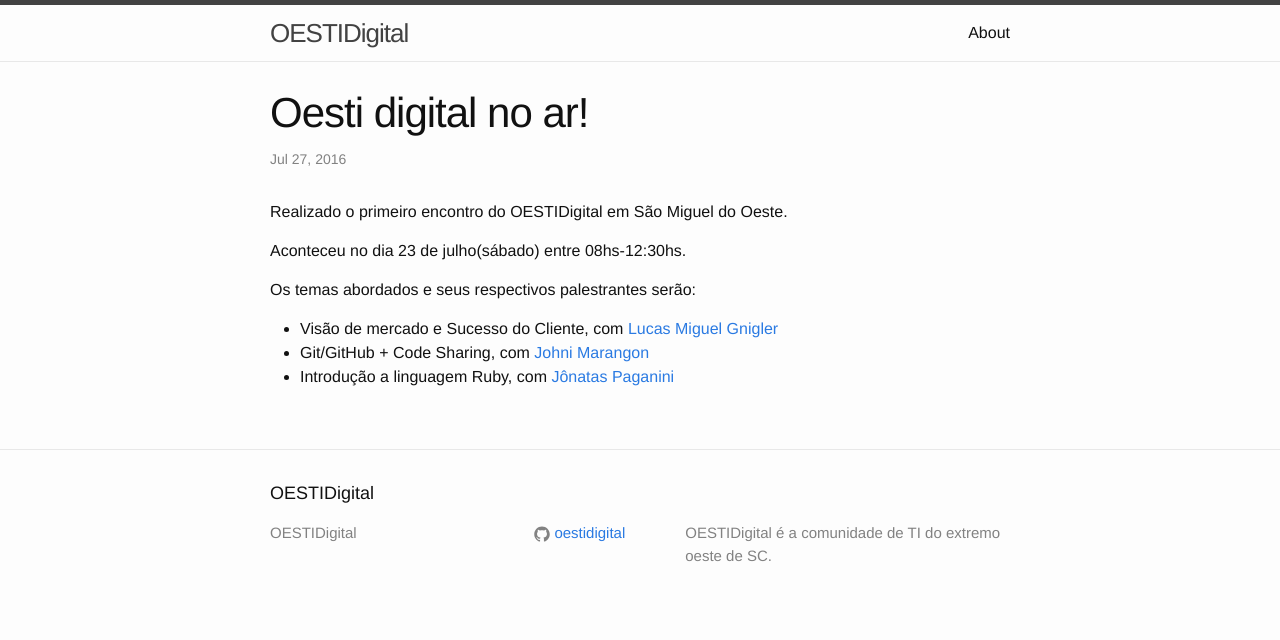
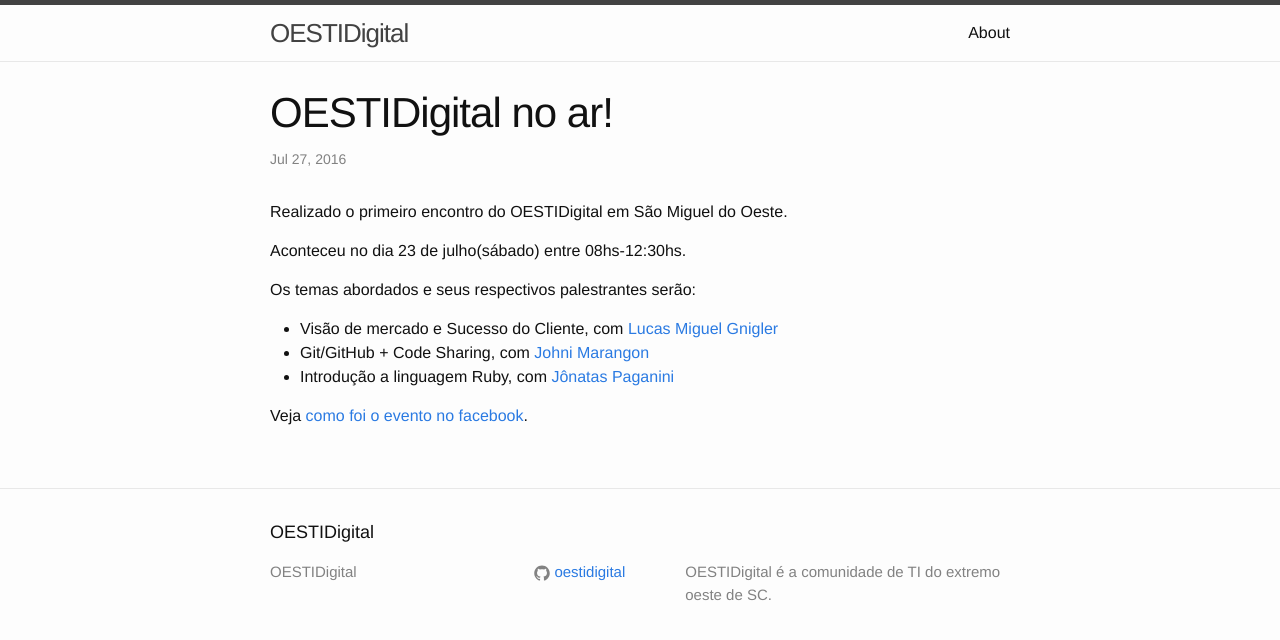
Before and after one commit to OESTIDigital/OESTIDigital.github.io, a Jekyll site: the page built from _posts/2016-07-27-oestidigital-no-ar.markdown, in a window 1280 px wide. Shown: the top 640 px of the page. Built offline with Jekyll 4.4.1, drawn with Linux system fonts in a browser that asks for light colours.

Commit message:
improving

```diff
--- a/_posts/2016-07-27-oestidigital-no-ar.markdown
+++ b/_posts/2016-07-27-oestidigital-no-ar.markdown
@@ -1,6 +1,6 @@
 ---
 layout: post
-title:  "Oesti digital no ar!"
+title:  "OESTIDigital no ar!"
 date:   2016-07-27 01:18:27 -0300
 categories: evento
 ---
@@ -10,6 +10,9 @@ Realizado o primeiro encontro do OESTIDigital em São Miguel do Oeste.
 Aconteceu no dia 23 de julho(sábado) entre 08hs-12:30hs.
 
 Os temas abordados e seus respectivos palestrantes serão:
-- Visão de mercado e Sucesso do Cliente, com [Lucas Miguel Gnigler](www.lucasmiguel.com)
-- Git/GitHub + Code Sharing, com [Johni Marangon](http://www.johnidouglas.com.br/)
-- Introdução a linguagem Ruby, com [Jônatas Paganini](http://ideia.me)
+
+* Visão de mercado e Sucesso do Cliente, com [Lucas Miguel Gnigler](www.lucasmiguel.com)
+* Git/GitHub + Code Sharing, com [Johni Marangon](http://www.johnidouglas.com.br/)
+* Introdução a linguagem Ruby, com [Jônatas Paganini](http://ideia.me)
+
+Veja [como foi o evento no facebook](https://www.facebook.com/events/1057873537642001/).
```
